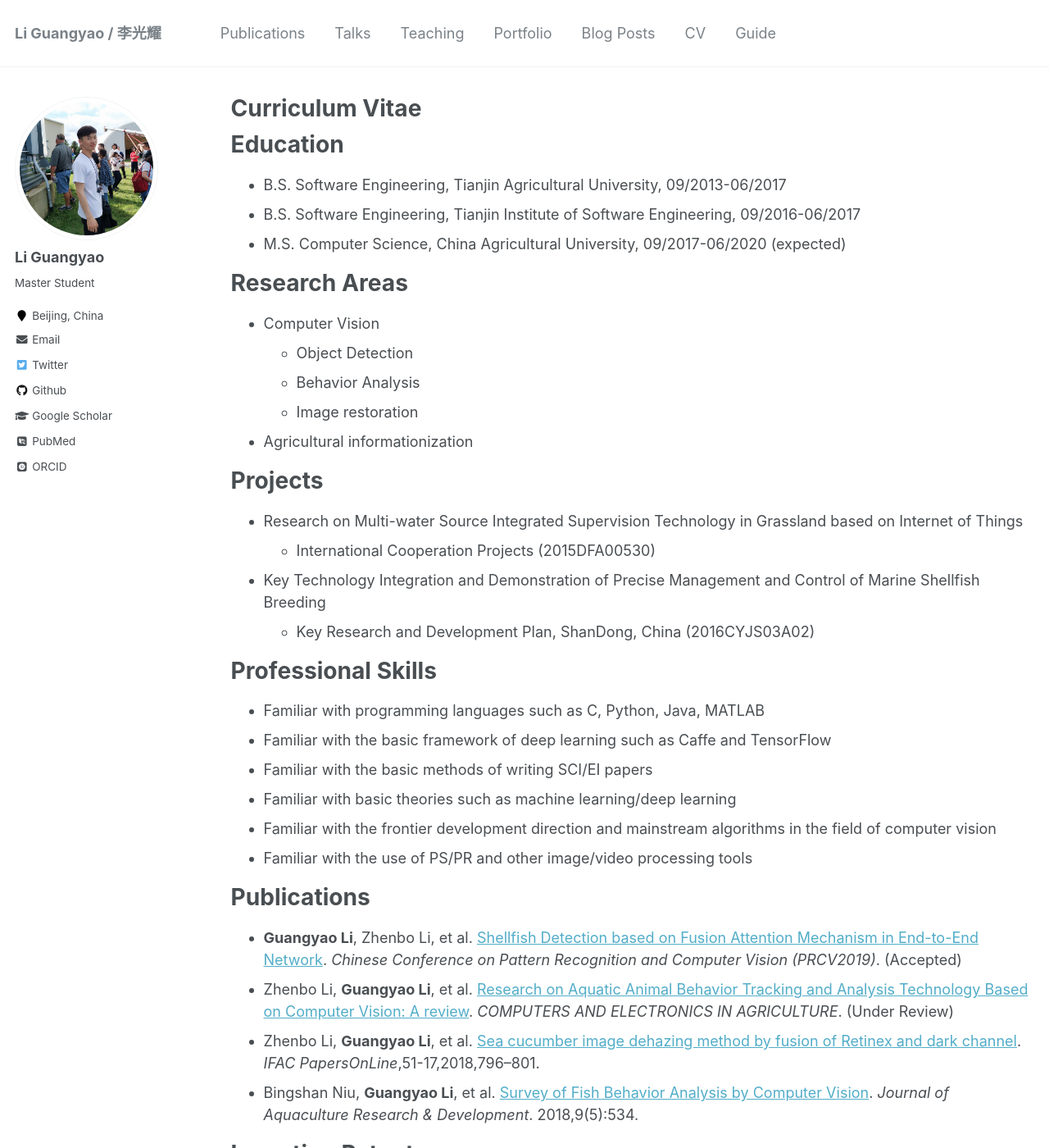
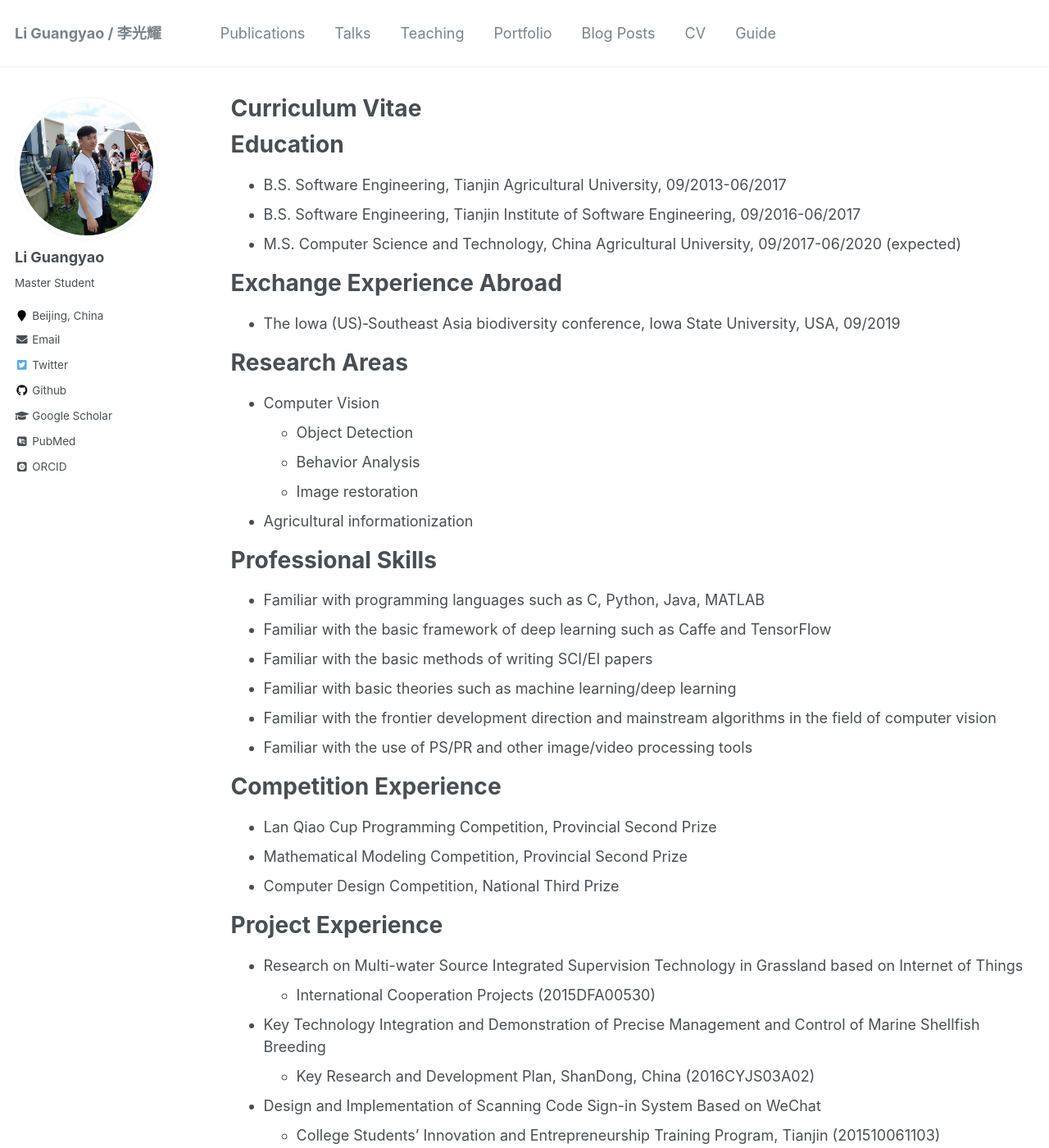
Before and after one commit to ayameyao/ayameyao.github.io_old-version, a Jekyll site: the page built from _pages/cv.md, in a window 1280 px wide and 1400 px high. Shown: the whole window at 82% size. Built offline with Jekyll 4.4.1, drawn with Linux system fonts in a browser that asks for light colours; some web fonts are replaced; some of the changed text lies outside the part shown.

Commit message:
Update cv.md

```diff
--- a/_pages/cv.md
+++ b/_pages/cv.md
@@ -13,7 +13,11 @@ Education
 ======
 * B.S. Software Engineering, Tianjin Agricultural University, 09/2013-06/2017
 * B.S. Software Engineering, Tianjin Institute of Software Engineering, 09/2016-06/2017
-* M.S. Computer Science, China Agricultural University, 09/2017-06/2020 (expected)
+* M.S. Computer Science and Technology, China Agricultural University, 09/2017-06/2020 (expected)
+
+Exchange Experience Abroad
+======
+* The Iowa (US)‐Southeast Asia biodiversity conference, Iowa State University, USA, 09/2019
 
 Research Areas
 ======
@@ -23,13 +27,6 @@ Research Areas
   * Image restoration
 * Agricultural informationization
 
-Projects
-======
-* Research on Multi-water Source Integrated Supervision Technology in Grassland based on Internet of Things
-  * International Cooperation Projects (2015DFA00530)
-* Key Technology Integration and Demonstration of Precise Management and Control of Marine Shellfish Breeding
-  * Key Research and Development Plan, ShanDong, China (2016CYJS03A02)
-
 Professional Skills
 ======
 * Familiar with programming languages such as C, Python, Java, MATLAB
@@ -38,6 +35,21 @@ Professional Skills
 * Familiar with basic theories such as machine learning/deep learning
 * Familiar with the frontier development direction and mainstream algorithms in the field of computer vision
 * Familiar with the use of PS/PR and other image/video processing tools
+
+Competition Experience
+======
+* Lan Qiao Cup Programming Competition, Provincial Second Prize
+* Mathematical Modeling Competition, Provincial Second Prize
+* Computer Design Competition, National Third Prize
+
+Project Experience
+======
+* Research on Multi-water Source Integrated Supervision Technology in Grassland based on Internet of Things
+  * International Cooperation Projects (2015DFA00530)
+* Key Technology Integration and Demonstration of Precise Management and Control of Marine Shellfish Breeding
+  * Key Research and Development Plan, ShanDong, China (2016CYJS03A02)
+* Design and Implementation of Scanning Code Sign-in System Based on WeChat
+  * College Students' Innovation and Entrepreneurship Training Program, Tianjin (201510061103)
 
 Publications
 ======
@@ -58,7 +70,7 @@ Invention Patents
 * Zhenbo Li and **Guangyao Li** etc., A dangerous behavior recognition method in family environment，2018.09.14，CN108537105A，China
 * Zhenbo Li and **Guangyao Li** etc., Object detection method and device for shellfish image，2019.05.28，201910450044.7, China
 
-Software Copyright
+Computer Software Copyrights
 ======
 * Zhenbo Li and **Guangyao Li** etc., Shellfish seedling pest and disease intelligent diagnosis platform system V1.0，Authorization Registration Number: 2018SRBJ1250
 * Zhenbo Li and **Guangyao Li** etc., Four-axis aircraft control system based on C language and single chip technology V1.0，Authorization Registration Number: 2018SRBJ1248
@@ -70,13 +82,9 @@ Honors
 * Merit Student, China Agricultural University, 2018
 * National Encouragement scholarship, Tianjin Agricultural University, 2016
 * The First Prize Scholarship, China Agricultural University, 2016
+* Merit Student, Tianjin Agricultural University, 2015
 
-Hobbies
-======
-* Play badminton
-* Photography
-
-Work experience
+Work Experience
 ======
 * Fall 2018: Course Assistant
   * China Agricultural University
```
Also changed, not shown: other parts of _pages/cv.md (+5 -0 lines).
